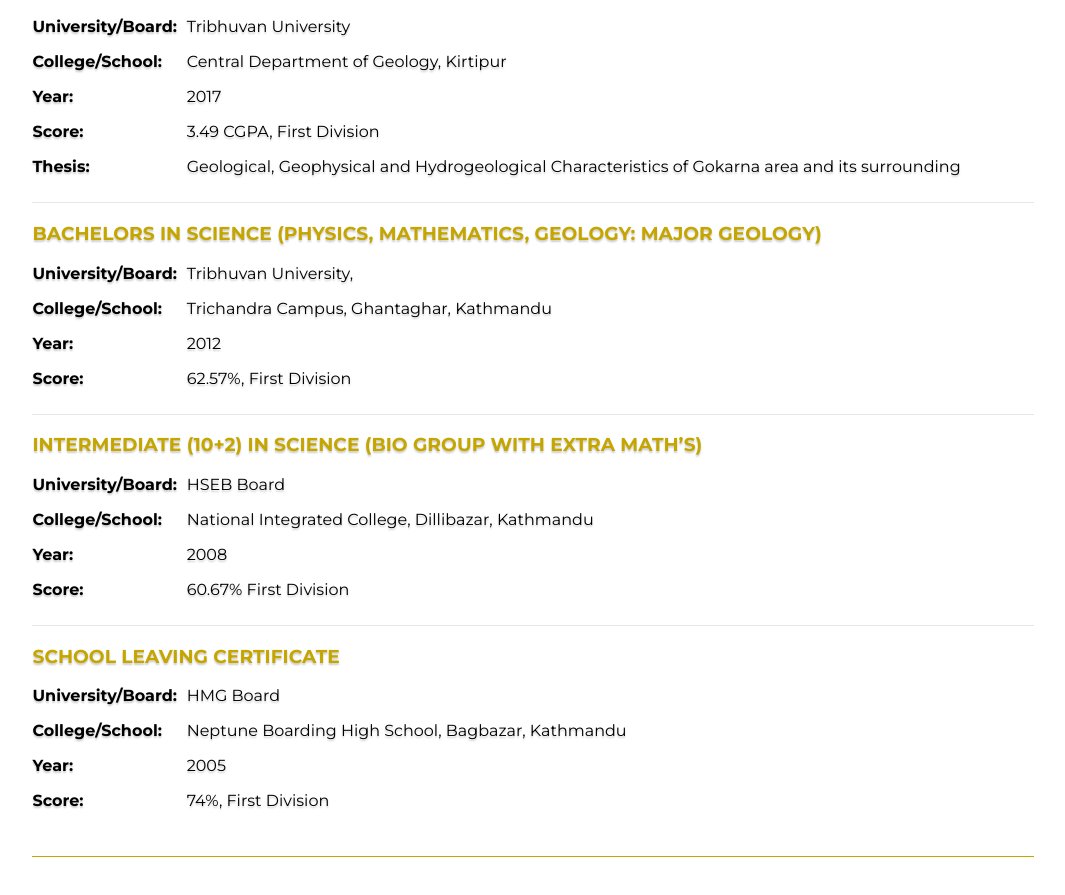
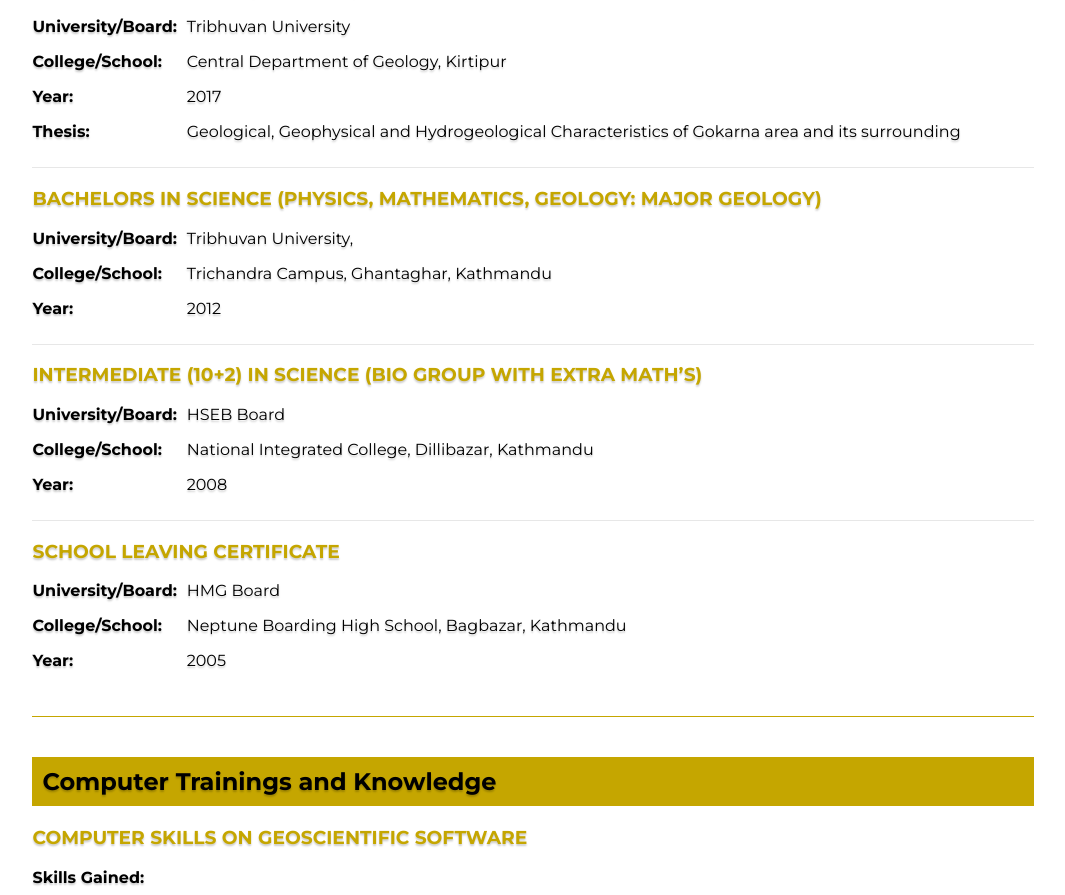
Before and after one commit to Sayyed-Abrar-Akhtar/shahid--portfolio, a React (Create React App) app: page /about-me in a window 1280 px wide. Shown: the part 763-1658 px from the top of the page, without its empty margins (107-1172 px from the left). Built offline with nearby package versions, Linux system fonts and the light colour scheme; a web font is replaced by a local one.

Commit message:
Updated contents

```diff
--- a/src/data/educationData.js
+++ b/src/data/educationData.js
@@ -4,7 +4,7 @@
     university: 'Tribhuvan University',
     college: 'Central Department of Geology, Kirtipur',
     year: '2017',
-    score: '3.49 CGPA, First Division',
+
     thesis:
       'Geological, Geophysical and Hydrogeological Characteristics of Gokarna area and its surrounding',
   },
@@ -14,20 +14,17 @@
     university: 'Tribhuvan University, ',
     college: 'Trichandra Campus, Ghantaghar, Kathmandu',
     year: '2012',
-    score: '62.57%, First Division',
   },
   {
     major: 'Intermediate (10+2) in Science (Bio Group with Extra Math’s)',
     university: 'HSEB Board',
     college: 'National Integrated College, Dillibazar, Kathmandu',
     year: '2008',
-    score: '60.67% First Division',
   },
   {
     major: 'School Leaving Certificate',
     university: 'HMG Board',
     college: 'Neptune Boarding High School, Bagbazar, Kathmandu',
     year: '2005',
-    score: '74%, First Division',
   },
 ];
--- a/src/data/otherActivitiesData.js
+++ b/src/data/otherActivitiesData.js
@@ -1,6 +1,7 @@
 export const otherActivities = [
   'Facilitator for “Training on Best Practices in Deep Tube Well Drilling in Nepal” for Nepal Water Supply Corporation (NWSC) branch manager and technical personnel of Water Aid Nepal and Dalit Jan Kalyan Yuwa Club, (3-6, March, 2021, Lahan, Siraha District)',
   'Participation as a deligate in the live webinar on “Mapping the Future with GIS” Organized by Division of Geoinformatics, Faculty of Natural Sciences JSS Academy of Higher Education & Research, Mysuru on Thursday, 19th November,2020.',
+  'Member of Scientific Committee of Nepal Hydrogeological Association (2019-2021)',
   'Member of 5th Executive Committee of Nepal Hydrogeological Association (2019-2021)',
   ' Member of International Association of Engineering Geology and Environment (IAEG)',
   'Life Member of Nepal Hydrogeological Association (Membership No: LM-100)',
```
